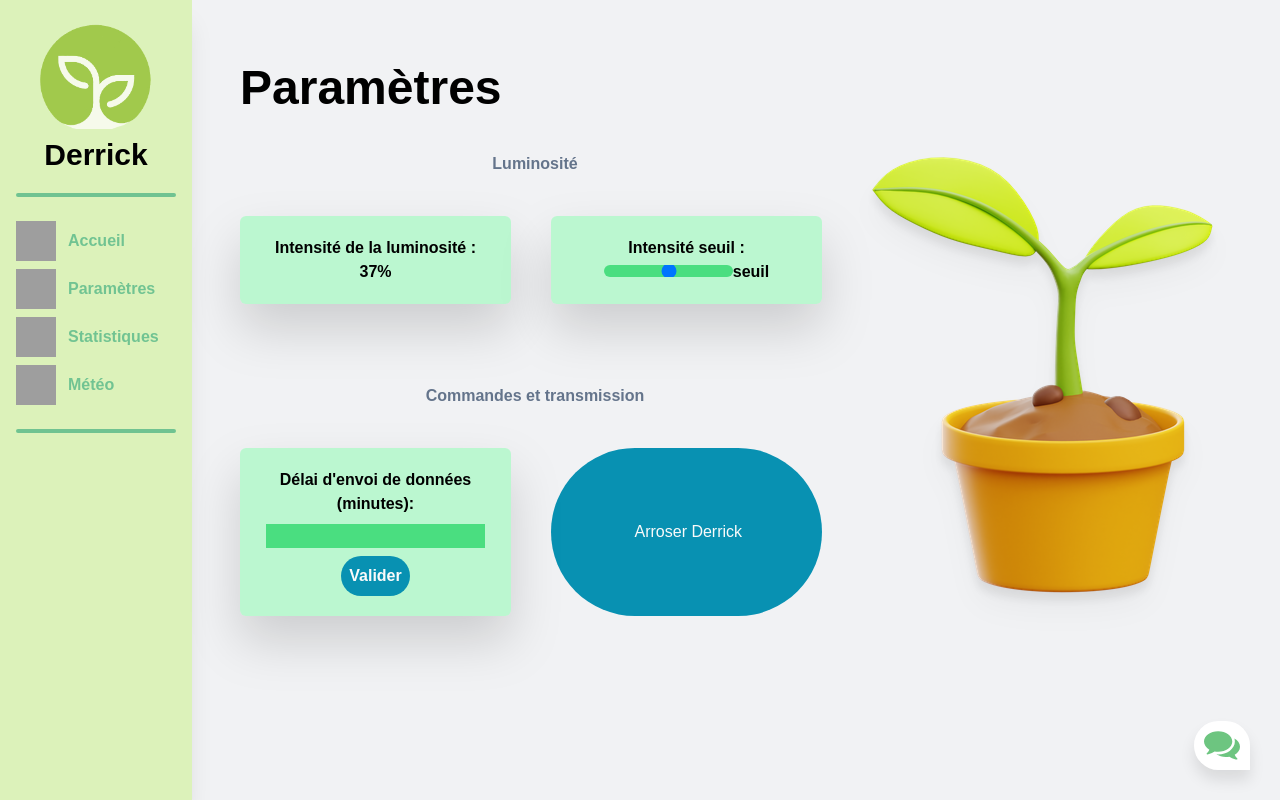
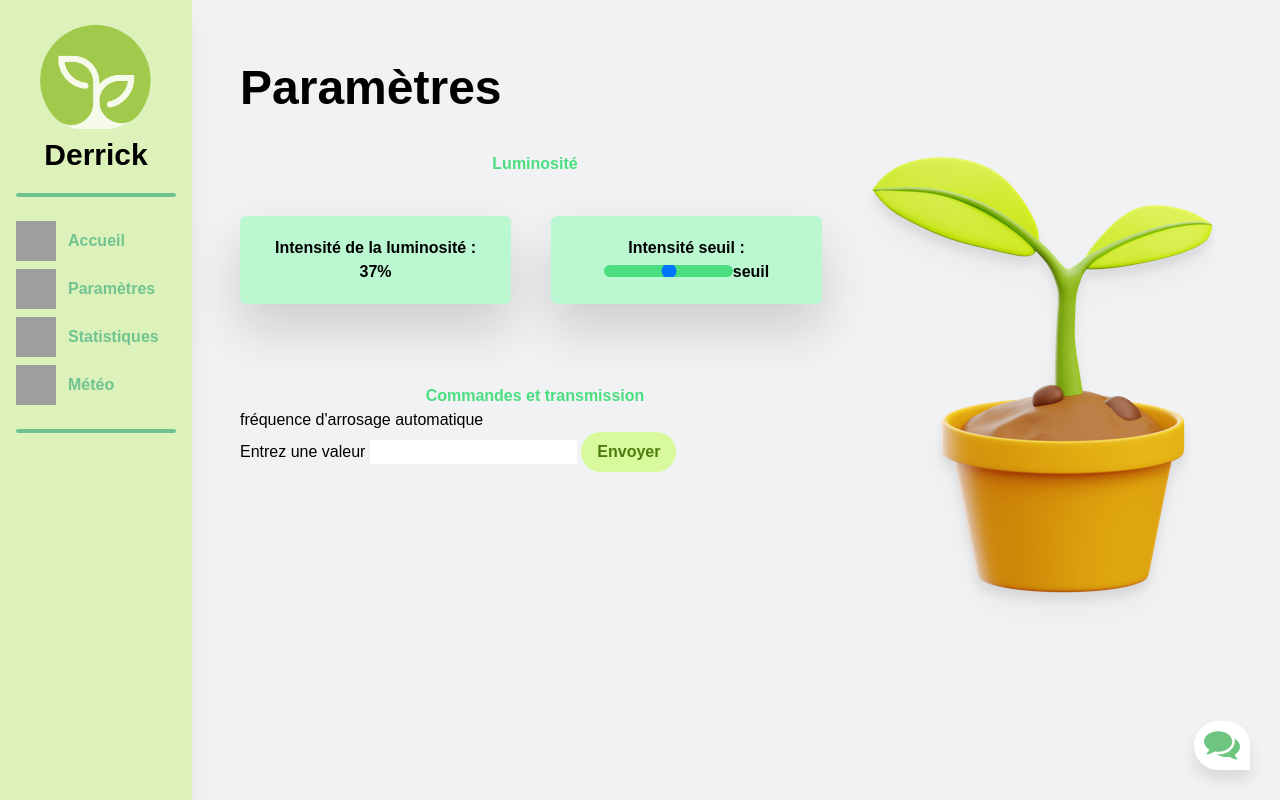
Before and after one commit to camillevnsse/derrick_smart_plant, a Flask app: page /settings in a window 1280 px wide. Run offline with Flask 3, Linux system fonts and the light colour scheme; some libraries are stand-ins or nearby versions; grey boxes are pictures that could not be loaded.

Commit message:
Update settings.html

```diff
--- a/main/templates/settings.html
+++ b/main/templates/settings.html
@@ -15,7 +15,7 @@
 
         <img class =" justify-items-stretch xl:float-right pt-10 bg-transparent drop-shadow-xl" id="dp_illustration" src="{{ url_for('static', filename='derrick_plant.jpg') }}" alt="illustration plante">
         <div>
-        <p class="pt-10 text-center font-extrabold text-slate-500">Luminosité</p>
+        <p class="pt-10 text-center font-extrabold text-green-400">Luminosité</p>
         <div class="py-10 grid-cols-2 py-30 pr-2 grid md:grid-rows-1 gap-10">
             <div class =  " py-5 px-5 col-auto bg-green-200 rounded-md drop-shadow-2xl text-center font-semibold">Intensité de la luminosité :<span class="font-extrabold" > 37%</span></div>
         <div class =  "col-auto bg-green-200 rounded-md drop-shadow-2xl text-center">
@@ -25,15 +25,17 @@
         </div>
     </div>
 
-        <p class="pt-10 text-center font-extrabold text-slate-500"> Commandes et transmission</p>
-        <div class="py-10 grid-cols-2 py-30 pr-2 grid md:grid-rows-1 gap-10">
-
-        <div class=" col-auto bg-green-200 rounded-md drop-shadow-2xl px-5 py-5 text-center font-semibold">Délai d'envoi de données (minutes):<div class="pt-2"> <input class="bg-green-400" type="number"> <div class="pt-2"></div><input class=" px-2 py-2 rounded-full bg-cyan-600 hover:bg-cyan-800 text-zinc-50" type="button" id="script" name = "scriptbutton" value="Valider" onclick="goPython()"></div>
-        </div>
-        <input class =" col-auto  rounded-full hover:bg-cyan-800 focus:outline-none focus:ring-0 transition duration-150 ease-in-out bg-cyan-600 text-zinc-50" type="button" id='script' name="scriptbutton" value=" Arroser Derrick" onclick="goPython()">
+        <p class="pt-10 text-center font-extrabold text-green-400"> Commandes et transmission</p>
+        <div><p></p>
+        <p>fréquence d'arrosage automatique</p>
+        <form action="htstp://127.0.0.1:5000/settings" method="POST" target="hidden-iframe">
+            <label for="water_freq_value">Entrez une valeur</label>
+            <input type="number" id="water_freq_value" name="water_freq_value">
+            <button type="submit" class="bg-lime-200 hover:bg-lime-300 text-lime-700 font-bold py-2 px-4 rounded-full">Envoyer</button>
+        </form>
+        <iframe name="hidden-iframe" style="display:none;"></iframe>
 
         </div>
-
 
         <script>
               async function goPython () {
```
